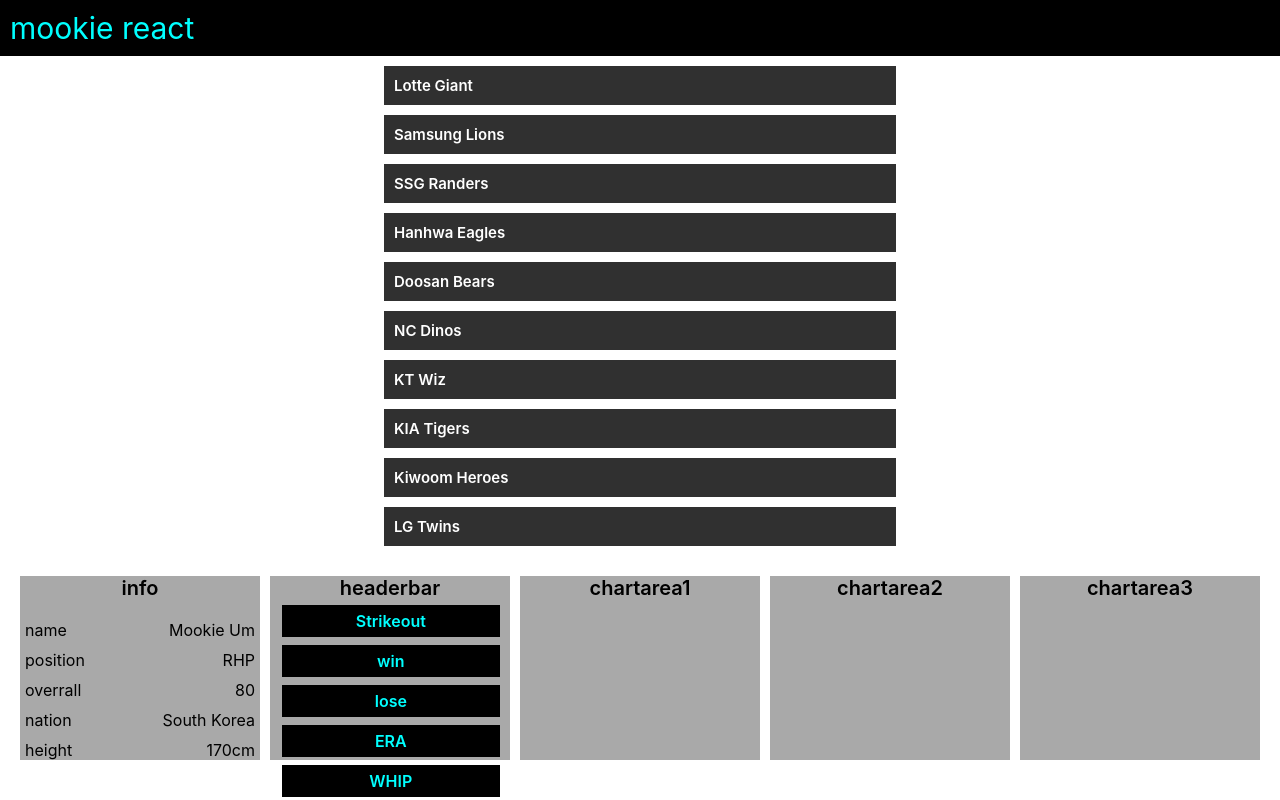
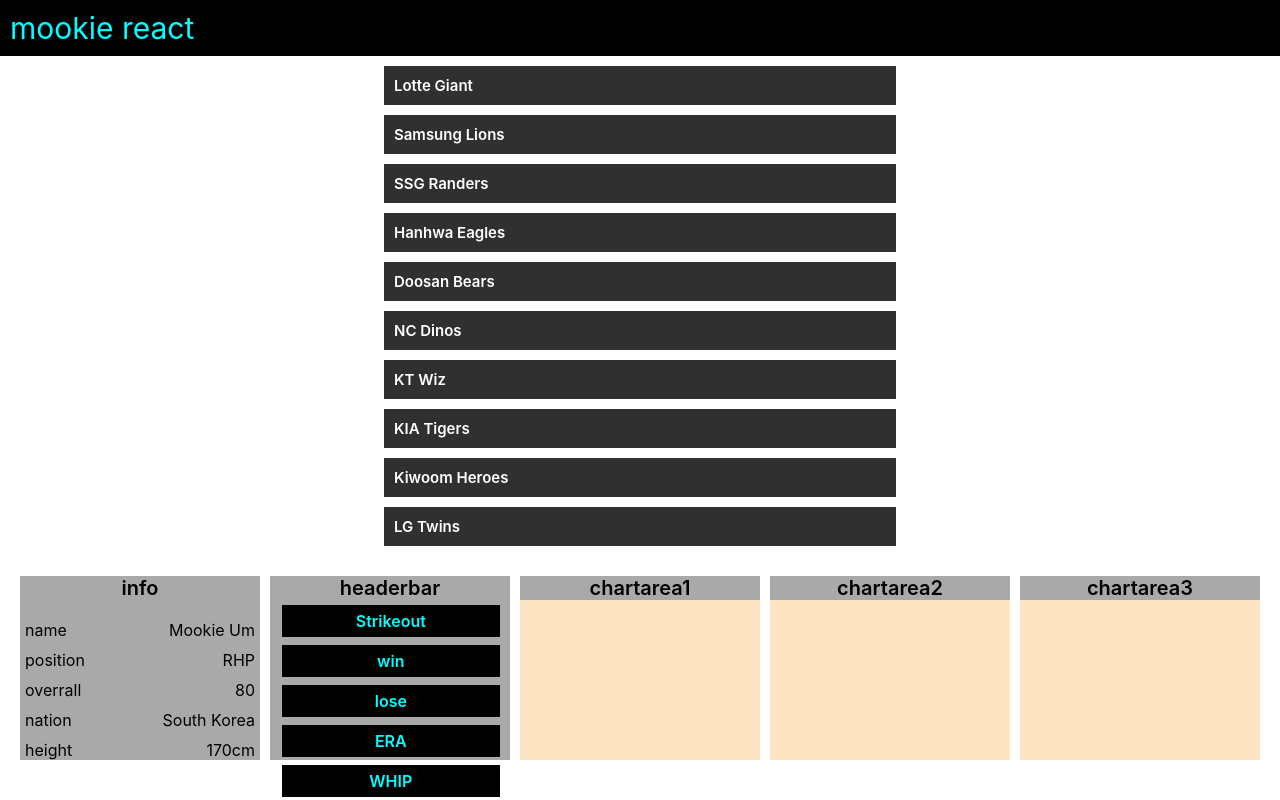
Before and after one commit to tony2550/react-DragAndDrop, a React (Create React App) app: page / in a window 1280 px wide. Built offline with nearby package versions, Linux system fonts and the light colour scheme.

Commit message:
feat: 차트 제목바 drag&drop으로 이동 기능까지 완료 / docs: readme 수정

```diff
--- a/src/component/Dashboard.js
+++ b/src/component/Dashboard.js
@@ -1,4 +1,4 @@
-import React, { useEffect, useState } from 'react';
+import React, { useEffect, useState, useRef } from 'react';
 import '../css/Dashboard.css';
 
 const playerData = {
@@ -10,13 +10,41 @@
 };
 
 const Dashboard = () => {
-  const [barlist, setBarlist] = useState([
-    'Strikeout',
-    'win',
-    'lose',
-    'ERA',
-    'WHIP',
+  const draggingItem = useRef();
+  const chartContainer = useRef();
+  const area = ['headerbar', 'chart1', 'chart2', 'chart3', 'noDrop'];
+
+  const [items, setItems] = useState([
+    { id: 1, type: 'headerbar', value: 'Strikeout' },
+    { id: 2, type: 'headerbar', value: 'win' },
+    { id: 3, type: 'headerbar', value: 'lose' },
+    { id: 4, type: 'headerbar', value: 'ERA' },
+    { id: 5, type: 'headerbar', value: 'WHIP' },
   ]);
+
+  //   const [target, setTarget] = useState([]);
+
+  const handleDragStart = (e) => {
+    e.dataTransfer.setData('drag-item', e.target.id);
+    e.dataTransfer.effectAllowed = 'copy';
+  };
+
+  //   const handleDrag = (e) => {};
+
+  //   const handleDragEnd = (e) => {};
+
+  const handleDrop = (e) => {
+    e.preventDefault();
+    let data = e.dataTransfer.getData('drag-item');
+    e.target.appendChild(document.getElementById(data));
+  };
+
+  const handleDragOver = (e) => {
+    e.preventDefault();
+    e.dataTransfer.dropEffect = 'copy';
+  };
+
+  useEffect(() => {}, []);
 
   return (
     <>
@@ -50,21 +78,45 @@
           <div>
             <div>headerbar</div>
             <div className="headerbar-wrapper">
-              {barlist.map((item, index) => (
-                <div className="baritem" key={index} draggable>
-                  {item}
+              {items.map((item) => (
+                <div
+                  key={item.id}
+                  id={item.id}
+                  className="baritem"
+                  onDragStart={(e) => handleDragStart(e)}
+                  draggable
+                >
+                  {item.value}
                 </div>
               ))}
             </div>
           </div>
           <div>
             <div>chartarea1</div>
+            <div
+              ref={chartContainer}
+              className="chartcontainer"
+              onDrop={(e) => handleDrop(e)}
+              onDragOver={(e) => handleDragOver(e)}
+            ></div>
           </div>
           <div>
             <div>chartarea2</div>
+            <div
+              ref={chartContainer}
+              className="chartcontainer"
+              onDrop={(e) => handleDrop(e)}
+              onDragOver={(e) => handleDragOver(e)}
+            ></div>
           </div>
           <div>
             <div>chartarea3</div>
+            <div
+              ref={chartContainer}
+              className="chartcontainer"
+              onDrop={(e) => handleDrop(e)}
+              onDragOver={(e) => handleDragOver(e)}
+            ></div>
           </div>
         </div>
       </div>
--- a/src/css/Dashboard.css
+++ b/src/css/Dashboard.css
@@ -46,3 +46,9 @@
   color: aqua;
   font-weight: 600;
 }
+
+.chartcontainer {
+  width: 100%;
+  height: 20vh;
+  background-color: bisque;
+}
```
Also changed, not shown: 1 other file (tests, documents, lock files or other folders).
